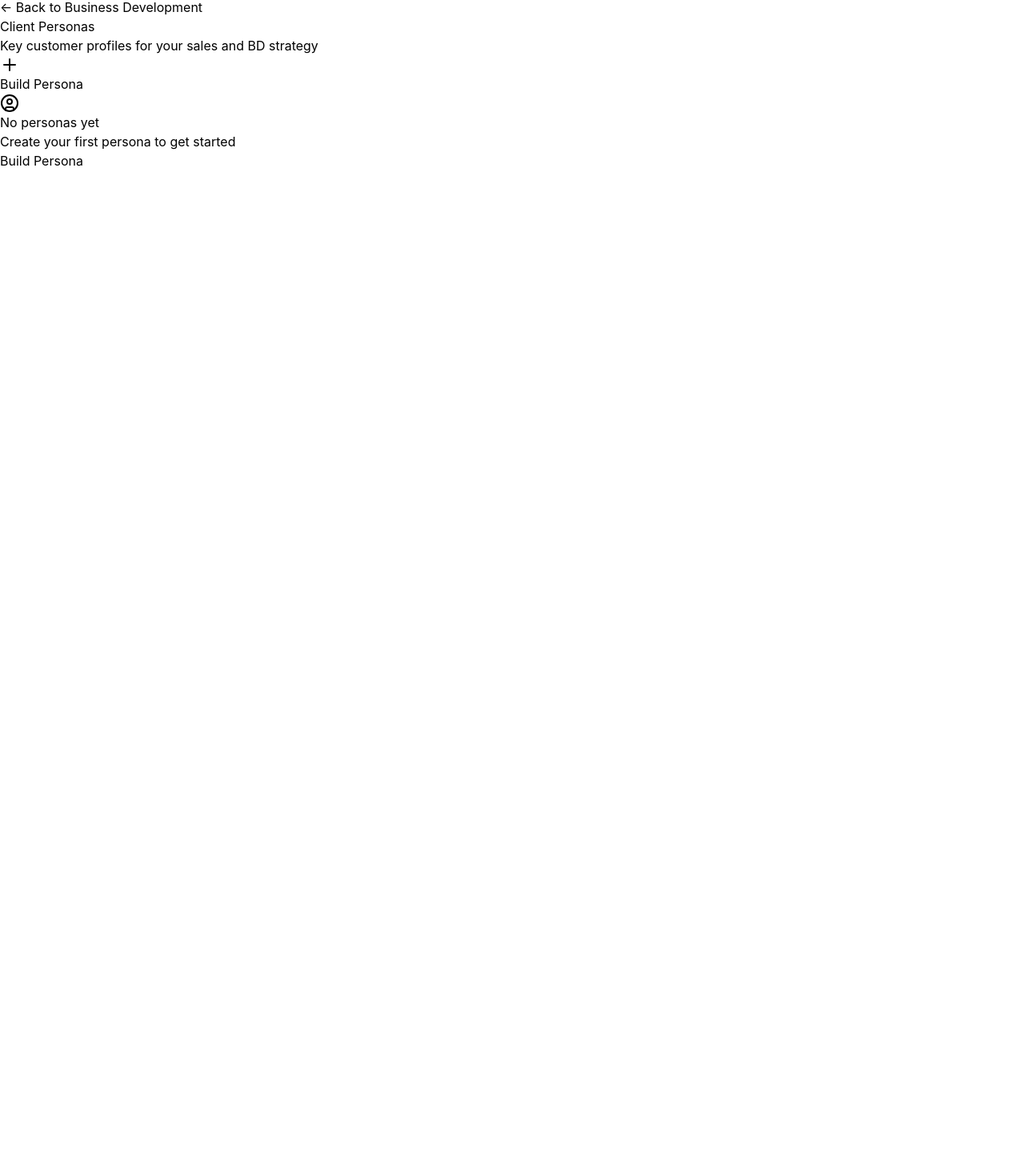
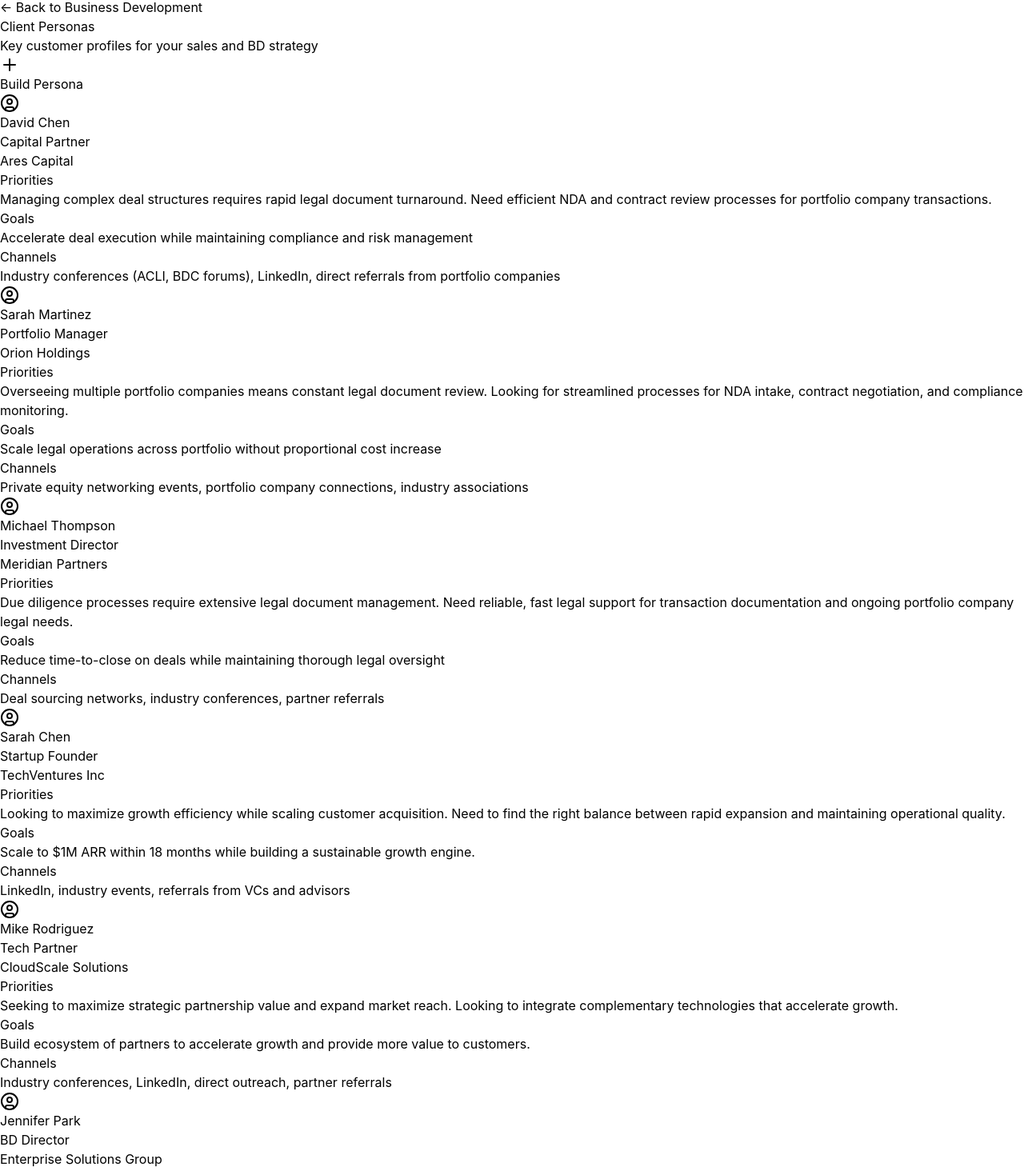
Before and after one commit to Ignite-Strategies/ignitebd-frontend, a React (Vite) app: page /personas in a window 1280 px wide. Shown: the part 1035-2499 px from the top of the page at 80% size. Before the commit the page ends 1248 px from the top, so only its background shows below. Built offline with nearby package versions, Linux system fonts and the light colour scheme.

Commit message:
Remove Sparkles icon and New badge - fix failures
- Replace all Sparkles icons with User icon
- Remove New badge from Branding Hub card on Attract Hub
- Fix sidebar icon to use UserCircle instead of Sparkles
- Clean up all sparkle references to prevent failures

```diff
--- a/src/components/Sidebar.jsx
+++ b/src/components/Sidebar.jsx
@@ -49,7 +49,7 @@
       { name: 'Events', path: '/events', icon: Calendar },
       { name: 'Ads & SEO', path: '/ads', icon: Search },
       { name: 'Content', path: '/content', icon: FileText },
-      { name: 'Branding Hub', path: '/branding-hub', icon: Sparkles },
+      { name: 'Branding Hub', path: '/branding-hub', icon: UserCircle },
     ]
   },
   {
--- a/src/data/demoPersonas.js
+++ b/src/data/demoPersonas.js
@@ -1,11 +1,61 @@
 // Demo persona data for initial hydration
+// General tech BD personas for demo purposes
 // This is separated from the component logic for clean separation of concerns
 
 export const DEMO_PERSONAS = [
   {
     id: 1,
+    name: "David Chen",
+    title: "Capital Partner",
+    company: "Ares Capital",
+    age: "35-44",
+    location: "New York, NY",
+    companySize: "201-1000 employees",
+    priorities: "Managing complex deal structures requires rapid legal document turnaround. Need efficient NDA and contract review processes for portfolio company transactions.",
+    goals: "Accelerate deal execution while maintaining compliance and risk management",
+    channels: "Industry conferences (ACLI, BDC forums), LinkedIn, direct referrals from portfolio companies",
+    budget: "$100K - $500K",
+    decisionProcess: "Executive-level decision with input from legal and business development",
+    objections: "Concerned about cost and time investment. Wants to see clear ROI.",
+    pitchStrategy: "Lead with speed-to-value and compliance excellence. Emphasize proven track record with similar capital partners. Show concrete examples of rapid document turnaround and risk management. Address cost concerns with transparent pricing and ROI metrics. Highlight efficiency gains that accelerate deal execution."
+  },
+  {
+    id: 2,
+    name: "Sarah Martinez",
+    title: "Portfolio Manager",
+    company: "Orion Holdings",
+    age: "35-44",
+    location: "Austin, TX",
+    companySize: "51-200 employees",
+    priorities: "Overseeing multiple portfolio companies means constant legal document review. Looking for streamlined processes for NDA intake, contract negotiation, and compliance monitoring.",
+    goals: "Scale legal operations across portfolio without proportional cost increase",
+    channels: "Private equity networking events, portfolio company connections, industry associations",
+    budget: "$50K - $100K",
+    decisionProcess: "Committee decision involving CTO, CEO, and business development team",
+    objections: "Worried about integration complexity and maintaining quality standards.",
+    pitchStrategy: "Position as portfolio-wide efficiency enabler. Emphasize scalable processes and proven portfolio management solutions. Showcase case studies of successful portfolio implementations. Address integration concerns with dedicated support and clear onboarding. Focus on cost scalability and operational efficiency."
+  },
+  {
+    id: 3,
+    name: "Michael Thompson",
+    title: "Investment Director",
+    company: "Meridian Partners",
+    age: "45-54",
+    location: "San Francisco, CA",
+    companySize: "201-1000 employees",
+    priorities: "Due diligence processes require extensive legal document management. Need reliable, fast legal support for transaction documentation and ongoing portfolio company legal needs.",
+    goals: "Reduce time-to-close on deals while maintaining thorough legal oversight",
+    channels: "Deal sourcing networks, industry conferences, partner referrals",
+    budget: "$100K - $500K",
+    decisionProcess: "Executive-level decision with input from legal and business development",
+    objections: "Concerned about quality and consistency across multiple transactions.",
+    pitchStrategy: "Position as deal execution accelerator. Emphasize rapid turnaround on due diligence and transaction documentation. Show concrete examples of reduced time-to-close. Address quality concerns with proven processes and quality assurance. Highlight how faster execution creates competitive advantage."
+  },
+  {
+    id: 4,
     name: "Sarah Chen",
     title: "Startup Founder",
+    company: "TechVentures Inc",
     age: "35-44",
     location: "San Francisco, CA",
     companySize: "1-10 employees",
@@ -18,9 +68,10 @@
     pitchStrategy: "Lead with ROI and speed-to-value. Emphasize proven track record with similar startups. Show concrete examples of how we've helped companies scale from their stage to $1M+ ARR. Address cost concerns upfront with transparent pricing and flexible engagement models. Highlight efficiency gains and time savings."
   },
   {
-    id: 2,
+    id: 5,
     name: "Mike Rodriguez",
     title: "Tech Partner",
+    company: "CloudScale Solutions",
     age: "35-44",
     location: "Austin, TX",
     companySize: "51-200 employees",
@@ -33,9 +84,10 @@
     pitchStrategy: "Position as strategic ecosystem enabler. Emphasize seamless integration capabilities and proven partner programs. Showcase case studies of successful partnerships with similar tech companies. Address integration concerns with technical documentation and dedicated support. Focus on mutual growth and co-marketing opportunities."
   },
   {
-    id: 3,
+    id: 6,
     name: "Jennifer Park",
-    title: "Anchor Collaborator",
+    title: "BD Director",
+    company: "Enterprise Solutions Group",
     age: "45-54",
     location: "New York, NY",
     companySize: "201-1000 employees",
--- a/src/pages/attract/AttractHub.jsx
+++ b/src/pages/attract/AttractHub.jsx
@@ -1,6 +1,6 @@
 import { useNavigate } from 'react-router-dom';
 import { motion } from 'framer-motion';
-import { Calendar, Search, FileText, Sparkles, TrendingUp } from 'lucide-react';
+import { Calendar, Search, FileText, User, TrendingUp } from 'lucide-react';
 
 export default function AttractHub() {
   const navigate = useNavigate();
@@ -33,11 +33,10 @@
     {
       name: 'Branding Hub',
       description: 'Craft your authentic professional identity',
-      icon: Sparkles,
+      icon: User,
       route: '/branding-hub',
       color: 'from-pink-500 to-purple-600',
-      hoverColor: 'hover:from-pink-600 hover:to-purple-700',
-      featured: true
+      hoverColor: 'hover:from-pink-600 hover:to-purple-700'
     }
   ];
 
@@ -77,15 +76,8 @@
                 whileHover={{ scale: 1.02 }}
                 whileTap={{ scale: 0.98 }}
                 onClick={() => navigate(tool.route)}
-                className={`relative bg-white rounded-2xl shadow-xl p-8 border-2 border-transparent cursor-pointer transition-all ${
-                  tool.featured ? 'border-purple-200 ring-2 ring-purple-100' : 'hover:border-gray-200'
-                }`}
+                className="relative bg-white rounded-2xl shadow-xl p-8 border-2 border-transparent cursor-pointer transition-all hover:border-gray-200"
               >
-                {tool.featured && (
-                  <div className="absolute -top-3 -right-3 px-3 py-1 bg-gradient-to-r from-pink-500 to-purple-500 text-white text-xs font-semibold rounded-full shadow-lg">
-                    New
-                  </div>
-                )}
 
                 <div className="flex items-start gap-4">
                   <div className={`w-16 h-16 rounded-xl bg-gradient-to-br ${tool.color} flex items-center justify-center shadow-lg flex-shrink-0`}>
--- a/src/pages/attract/BrandingHub.jsx
+++ b/src/pages/attract/BrandingHub.jsx
@@ -1,5 +1,5 @@
 import { useState, useEffect } from 'react';
-import { Sparkles, PenTool, TrendingUp } from 'lucide-react';
+import { User, PenTool, TrendingUp } from 'lucide-react';
 import IdentityPulse from './components/IdentityPulse';
 import VoiceBuilder from './components/VoiceBuilder';
 import MomentumLoop from './components/MomentumLoop';
@@ -15,7 +15,7 @@
   }, []);
 
   const zones = [
-    { id: 'pulse', name: 'Identity Pulse', icon: Sparkles, description: 'Who you are showing up as' },
+    { id: 'pulse', name: 'Identity Pulse', icon: User, description: 'Who you are showing up as' },
     { id: 'voice', name: 'Voice Builder', icon: PenTool, description: 'Craft your authentic message' },
     { id: 'momentum', name: 'Momentum Loop', icon: TrendingUp, description: 'How your voice is landing' },
   ];
@@ -27,7 +27,7 @@
         <div className="max-w-7xl mx-auto mb-8">
           <div className="flex items-center gap-3 mb-4">
             <div className="w-12 h-12 rounded-xl bg-gradient-to-br from-purple-500 to-blue-500 flex items-center justify-center shadow-lg">
-              <Sparkles className="h-6 w-6 text-white" />
+              <User className="h-6 w-6 text-white" />
             </div>
             <div>
               <h1 className="text-4xl font-bold bg-gradient-to-r from-purple-600 to-blue-600 bg-clip-text text-transparent">
--- a/src/pages/attract/components/IdentityPulse.jsx
+++ b/src/pages/attract/components/IdentityPulse.jsx
@@ -1,6 +1,6 @@
 import { useState, useEffect } from 'react';
 import { motion } from 'framer-motion';
-import { User, Building2, Heart, TrendingUp, Calendar, Sparkles } from 'lucide-react';
+import { User, Building2, Heart, TrendingUp, Calendar } from 'lucide-react';
 
 export default function IdentityPulse({ isHydrated }) {
   const [profile, setProfile] = useState(null);
@@ -57,7 +57,7 @@
     return (
       <div className="bg-white rounded-2xl shadow-xl p-12 text-center">
         <div className="inline-block mb-4">
-          <Sparkles className="h-12 w-12 text-purple-500" />
+          <User className="h-12 w-12 text-purple-500" />
         </div>
         <p className="text-gray-600">Loading your identity pulse...</p>
       </div>
@@ -160,7 +160,7 @@
         <h3 className="text-xl font-bold text-gray-900 mb-6">Recent Posts</h3>
         {posts.length === 0 ? (
           <div className="text-center py-12 bg-gray-50 rounded-xl">
-            <Sparkles className="h-12 w-12 text-gray-400 mx-auto mb-4" />
+            <User className="h-12 w-12 text-gray-400 mx-auto mb-4" />
             <p className="text-gray-600 mb-2">The world hasn't heard from you in a while</p>
             <p className="text-sm text-gray-500">Let's fix that — start crafting your voice</p>
           </div>
--- a/src/pages/attract/components/VoiceBuilder.jsx
+++ b/src/pages/attract/components/VoiceBuilder.jsx
@@ -1,6 +1,6 @@
 import { useState, useEffect } from 'react';
 import { motion, AnimatePresence } from 'framer-motion';
-import { Sparkles, Send, Eye, Linkedin, Mail, Link2, Wand2, Lightbulb, X, Heart, PenTool } from 'lucide-react';
+import { Send, Eye, Linkedin, Mail, Link2, Wand2, Lightbulb, X, Heart, PenTool } from 'lucide-react';
 
 export default function VoiceBuilder({ isHydrated }) {
   const [content, setContent] = useState('');
@@ -18,7 +18,7 @@
     },
     {
       type: 'Update',
-      icon: Sparkles,
+      icon: PenTool,
       question: 'What progress did you make?',
       placeholder: 'Tell us about a milestone, feature, or win...'
     },
@@ -71,7 +71,7 @@
     return (
       <div className="bg-white rounded-2xl shadow-xl p-12 text-center">
         <div className="inline-block mb-4">
-          <Sparkles className="h-12 w-12 text-purple-500" />
+          <PenTool className="h-12 w-12 text-purple-500" />
         </div>
         <p className="text-gray-600">Preparing your voice builder...</p>
       </div>
--- a/src/pages/personas/Personas.jsx
+++ b/src/pages/personas/Personas.jsx
@@ -1,7 +1,8 @@
 import { useState, useEffect } from 'react';
 import { Link, useNavigate } from 'react-router-dom';
 import { Plus, UserCircle } from 'lucide-react';
-import { loadPersonas } from '../../utils/personaData';
+import { hydratePersonas } from '../../utils/personaData';
+import { DEMO_PERSONAS } from '../../data/demoPersonas';
 
 const Personas = () => {
   const navigate = useNavigate();
@@ -9,9 +10,9 @@
   const [loading, setLoading] = useState(false);
 
   useEffect(() => {
-    // Load personas from localStorage
-    const savedPersonas = loadPersonas();
-    setPersonas(savedPersonas);
+    // Load personas from localStorage or hydrate with demo data
+    const hydratedPersonas = hydratePersonas(DEMO_PERSONAS);
+    setPersonas(hydratedPersonas);
     // TODO: When API is ready, uncomment below and remove localStorage loading
     // const fetchPersonas = async () => {
     //   setLoading(true);
@@ -61,7 +62,7 @@
                 <div>
                   <h3 className="text-lg font-semibold text-gray-900">{persona.name}</h3>
                   <p className="text-sm text-gray-500">{persona.title}</p>
-                  <p className="text-xs text-gray-400">{persona.company}</p>
+                  {persona.company && <p className="text-xs text-gray-400">{persona.company}</p>}
                 </div>
               </div>
               <div className="space-y-3">
--- a/src/pages/setup/Ecosystem.jsx
+++ b/src/pages/setup/Ecosystem.jsx
@@ -332,8 +332,7 @@
     connectors: [],
     platforms: [],
     institutions: [],
-    communities: [],
-    events: []
+    communities: []
   });
 
   const relationshipTypes = [
@@ -361,8 +360,8 @@
     {
       id: 'institutions',
       name: 'Institutions',
-      description: 'Formal orgs tied to your space',
-      goal: 'Credibility, compliance, industry standing',
+      description: 'Formal orgs tied to your space (associations, event hosts, licensing bodies)',
+      goal: 'Credibility, compliance, industry standing, speaking opportunities',
       icon: '🏢'
     },
     {
@@ -371,13 +370,6 @@
       description: 'Networks where your clients or peers gather',
       goal: 'Engagement, visibility, relationships',
       icon: '👥'
-    },
-    {
-      id: 'events',
-      name: 'Events',
-      description: 'Event planners, hosts, and conference organizers',
-      goal: 'Speaking, booth, sponsorship',
-      icon: '🎯'
     }
   ];
 
@@ -393,6 +385,43 @@
       } catch (e) {
         console.error('Error loading ecosystem data:', e);
       }
+    } else {
+      // Demo data for first-time users
+      const demoData = {
+        collaborators: [
+          { id: 1, name: 'Design Studio Co' },
+          { id: 2, name: 'Tech Solutions Inc' },
+          { id: 3, name: 'Marketing Partners' }
+        ],
+        connectors: [
+          { id: 4, name: 'Sarah Johnson' },
+          { id: 5, name: 'Mike Chen' },
+          { id: 6, name: 'Lisa Martinez' }
+        ],
+        platforms: [
+          { id: 7, name: 'Google Ads' },
+          { id: 8, name: 'LinkedIn' },
+          { id: 9, name: 'Stripe' }
+        ],
+        institutions: [
+          { id: 10, name: 'State Bar Association' },
+          { id: 11, name: 'Chamber of Commerce' },
+          { id: 12, name: 'Industry Alliance' },
+          { id: 13, name: 'TechCrunch Disrupt' },
+          { id: 14, name: 'SXSW Conference' }
+        ],
+        communities: [
+          { id: 15, name: 'Tech Founders Slack' },
+          { id: 16, name: 'LinkedIn Pro Group' },
+          { id: 17, name: 'Local Business Network' }
+        ]
+      };
+      setEcosystemData(demoData);
+      // Save demo data
+      localStorage.setItem('ecosystemData', JSON.stringify({
+        ecosystemData: demoData,
+        timestamp: new Date().toISOString()
+      }));
     }
   }, []);
 
```
Also changed, not shown: src/pages/bd-gen/Pipeline.jsx (+45 -11 lines).
